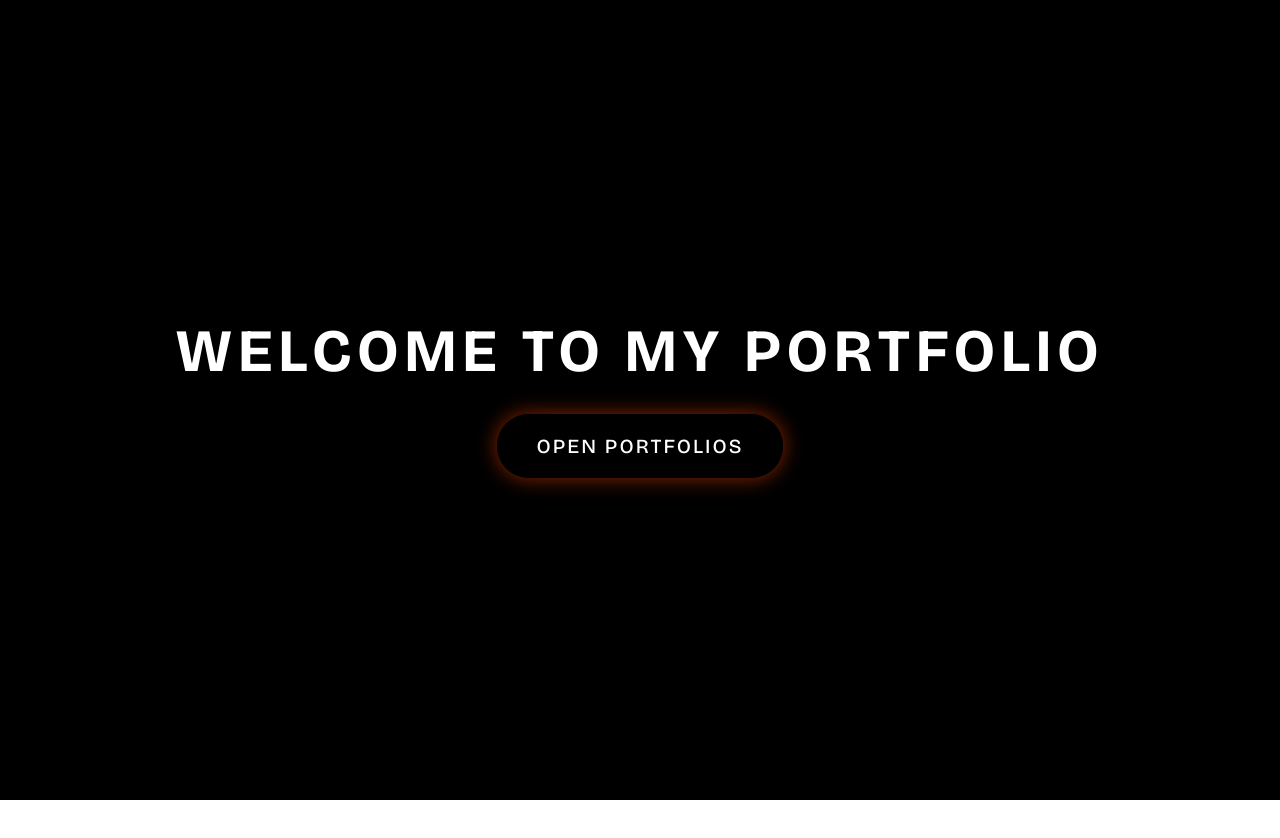
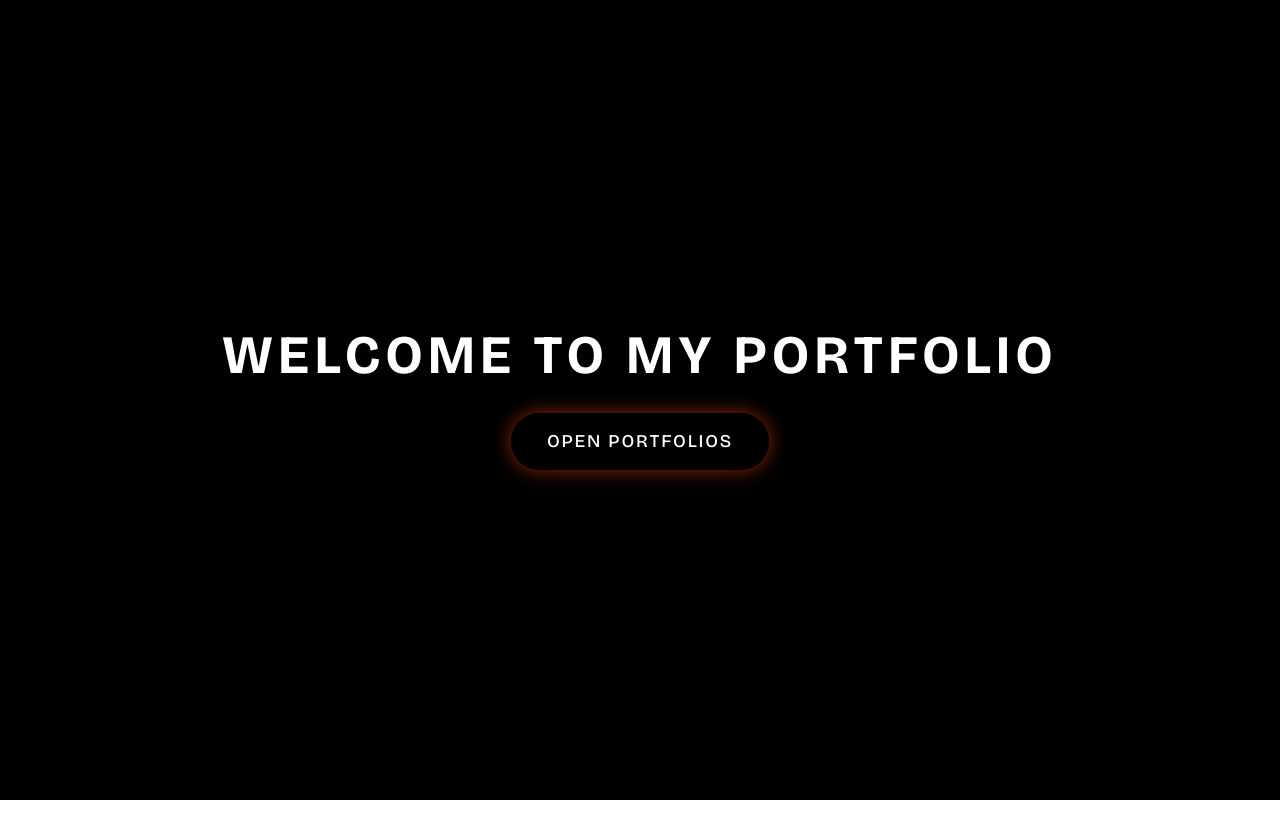
Before and after one commit to ShahTaimoor/PortfoliosTaimoor, a Next.js app: page / in a window 1280 px wide. Shown: the top 838 px of the page. Built offline with nearby package versions, Linux system fonts and the light colour scheme.

Commit message:
feat: adjust body zoom level for improved layout consistency

```diff
--- a/src/app/globals.css
+++ b/src/app/globals.css
@@ -10,6 +10,7 @@ html {
 body {
   margin: 0;
   padding: 0;
+  zoom: 0.9;
 }
 
 button::before {
```
